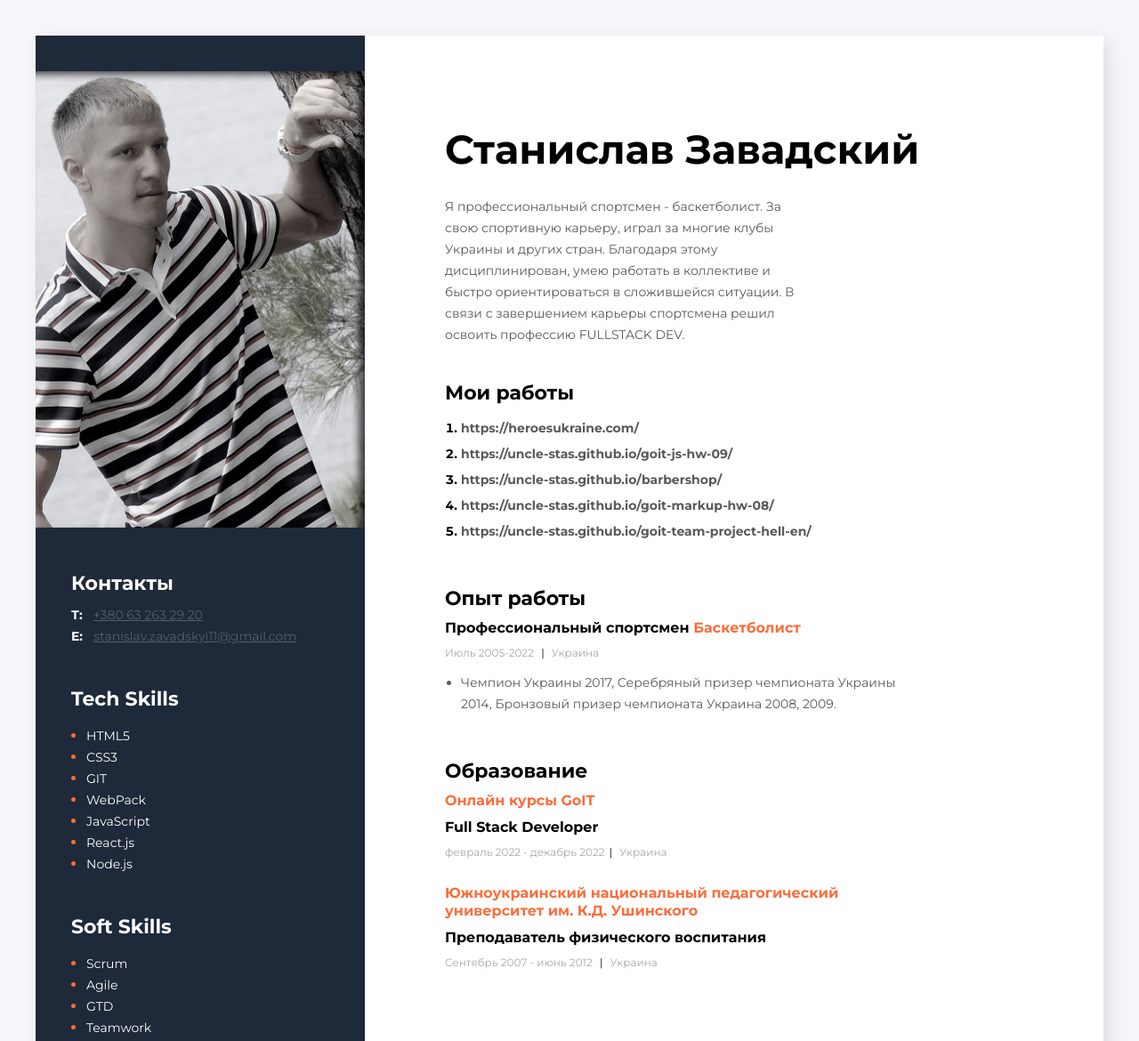
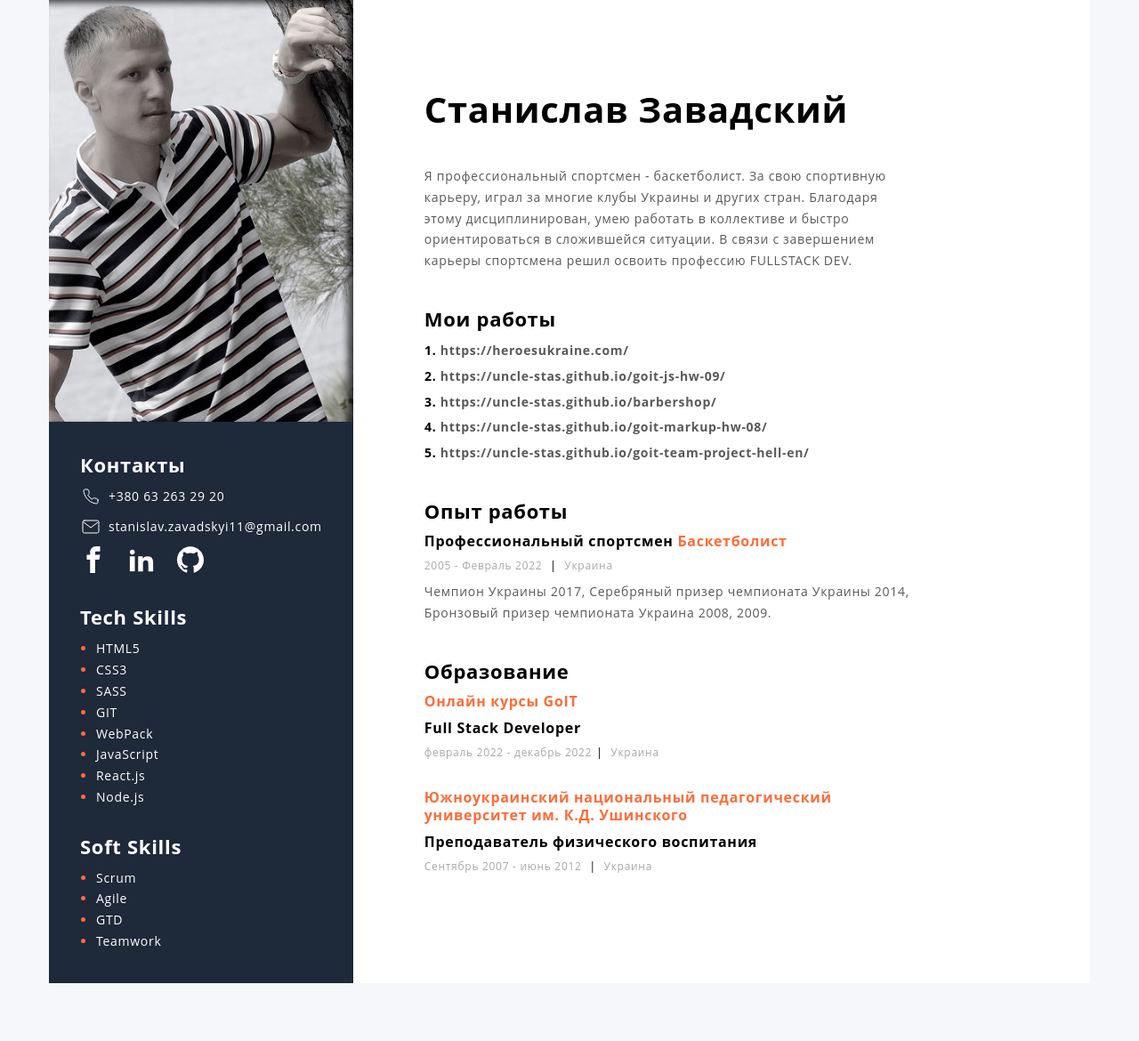
Before and after one commit to uncle-Stas/resume, a plain HTML site: page index.html in a window 1280 px wide. Shown: the top 1170 px of the page at 89% size. After the commit the page ends 1105 px from the top, so only its background shows below. Drawn offline with nearby package versions, Linux system fonts and the light colour scheme.

Commit message:
new resume

```diff
--- a/css/style.css
+++ /dev/null
@@ -1,195 +0,0 @@
-body {
-  font-family: 'Montserrat', sans-serif;
-  background-color: #f5f7fa;
-}
-
-.main-container {
-  display: flex;
-  flex-direction: row-reverse;
-  width: 1200px;
-  background-color: white;
-  margin: 40px auto;
-  box-shadow: 6px 6px 20px rgba(0, 0, 0, 0.1);
-}
-
-.right-side {
-  padding: 100px 90px;
-}
-
-.about-me-section {
-  margin: 0 0 40px 0;
-}
-
-.about-me-profession {
-  font-style: normal;
-  font-weight: 700;
-  font-size: 14px;
-  line-height: 17px;
-  color: black;
-  margin: 0 0 20px 0;
-}
-
-.about-me-name {
-  font-style: normal;
-  font-weight: bold;
-  font-size: 45px;
-  line-height: 55px;
-  color: black;
-  margin: 0 0 25px 0;
-}
-
-.about-me-text {
-  width: 400px;
-  font-style: normal;
-  font-weight: normal;
-  font-size: 14px;
-  line-height: 24px;
-  color: #595959;
-}
-
-.projects-title,
-.experience-title,
-.education-title {
-  font-style: normal;
-  font-weight: 700;
-  font-size: 22px;
-  line-height: 27px;
-  color: black;
-  margin: 0 0 10px 0;
-}
-
-.my-projects-section {
-  margin: 0 0 50px 0;
-}
-
-.my-projects-list {
-  padding-left: 18px;
-  font-style: normal;
-  font-weight: normal;
-  font-size: 14px;
-  line-height: 24px;
-}
-
-.my-project-list-item {
-  font-weight: 700;
-}
-
-.my-project-list-item:not(:last-child) {
-  margin-bottom: 5px;
-}
-
-.my-projects-link {
-  color: #595959;
-  text-decoration: none;
-}
-
-.my-projects-link:hover,
-.my-projects-link:focus {
-  color: #fb6d3a;
-}
-
-.my-project-breket {
-  font-weight: 700;
-  color: black;
-}
-
-.experience-work-section {
-  width: 525px;
-  margin: 0 0 50px 0;
-}
-
-.experience-block {
-  margin: 0 0 15px 0;
-}
-
-.experience-list {
-  padding-left: 18px;
-  font-style: normal;
-  font-weight: normal;
-  font-size: 14px;
-  line-height: 24px;
-  color: #595959;
-}
-
-.orange {
-  color: #fb6d3a;
-}
-
-.education-section {
-  margin-right: 200px;
-}
-
-.experience-title-data,
-.education-title-data {
-  font-style: normal;
-  font-weight: bold;
-  font-size: 16px;
-  line-height: 20px;
-  margin: 0 0 10px 0;
-}
-
-.calendar {
-  font-size: 12px;
-  font-weight: 400;
-  color: #a8a8a8;
-  line-height: 15px;
-  margin: 0 0 10px 0;
-}
-
-.calendar-breker {
-  color: black;
-  margin: 0 5px 0 5px;
-}
-
-.left-side {
-  width: 370px;
-  background-color: #1e2939;
-  padding-top: 40px;
-}
-
-.contacts,
-.tech-skills,
-.soft-skills {
-  margin-left: 40px;
-  margin-top: 45px;
-}
-
-.left-side-titls {
-  font-size: 22px;
-  color: white;
-  font-weight: 700;
-  line-height: 27px;
-  margin-bottom: 10px;
-}
-
-.t-e-contacts {
-  font-size: 14px;
-  color: white;
-  font-weight: 700;
-  margin-right: 8px;
-  line-height: 24px;
-}
-
-.t-e-contacts-data {
-  font-size: 14px;
-  font-weight: 400;
-  color: #565e6a;
-  line-height: 24px;
-}
-
-.t-e-contacts-data:hover,
-.t-e-contacts-data:focus {
-  color: #ffffff;
-}
-
-.tech-soft-skills-list {
-  padding-left: 17px;
-  color: #fb6d3a;
-}
-
-.tech-soft-skills-list-data {
-  color: white;
-  font-weight: 400;
-  font-size: 14px;
-  line-height: 24px;
-}
--- a/index.html
+++ b/index.html
@@ -9,74 +9,150 @@
       href="https://fonts.googleapis.com/css2?family=Lilita+One&family=Montserrat:wght@400;700&family=Noto+Serif:wght@400;700&display=swap"
       rel="stylesheet"
     />
-    <link rel="stylesheet" href="css/style.css" />
+    <link
+      rel="stylesheet"
+      href="https://cdnjs.cloudflare.com/ajax/libs/modern-normalize/1.1.0/modern-normalize.min.css"
+      integrity="sha512-wpPYUAdjBVSE4KJnH1VR1HeZfpl1ub8YT/NKx4PuQ5NmX2tKuGu6U/JRp5y+Y8XG2tV+wKQpNHVUX03MfMFn9Q=="
+      crossorigin="anonymous"
+      referrerpolicy="no-referrer"
+    />
+    <link rel="stylesheet" href="./css/main.min.css" />
   </head>
   <body>
-    <!--Главный раздел-->
-    <div class="main-container">
-      <!--главный раздел правая часть-->
-      <div class="right-side">
-        <!--Раздел про меня-->
-        <div class="about-me-section">
-          <h1 class="about-me-name">Станислав Завадский</h1>
+    <div class="container">
+      <section class="left-section">
+        <img class="foto" src="./img/main-foto.jpg" alt="" />
+        <div class="left-section__text-wrapper">
+          <h1 class="left-section__title">Станислав Завадский</h1>
+          <h2 class="secondary-title">Контакты</h2>
+          <ul class="contacts__list">
+            <li class="contacts__item">
+              <a href="tel:+380632632920" class="contacts__link">
+                <svg class="contacts-icon" width="24" height="24">
+                  <use href="./img/contacts-icon.svg#icon-phone"></use>
+                </svg>
+                +380 63 263 29 20</a
+              >
+            </li>
+            <li class="contacts__item">
+              <a href="mailto:stanislav.zavadskyi11@gmail.com" class="contacts__link">
+                <svg class="contacts-icon" width="24" height="24">
+                  <use href="./img/contacts-icon.svg#icon-mail"></use>
+                </svg>
+                stanislav.zavadskyi11@gmail.com</a
+              >
+            </li>
+            <li class="contacts__item">
+              <a
+                class="social-network__link"
+                href="https://www.facebook.com/profile.php?id=100008198832489"
+                rel="noopener noreferrer nofollow"
+                target="_blank"
+              >
+                <svg class="social-network__icon" width="30" height="30">
+                  <use href="./img/social-network-icon.svg#icon-facebook"></use>
+                </svg>
+              </a>
+              <a
+                class="social-network__link"
+                href="https://www.linkedin.com/in/stanislav-zavadskyi-83a121241/"
+                rel="noopener noreferrer nofollow"
+                target="_blank"
+              >
+                <svg class="social-network__icon" width="30" height="30">
+                  <use href="./img/social-network-icon.svg#icon-linkedin"></use>
+                </svg>
+              </a>
+              <a
+                class="social-network__link"
+                href="https://github.com/uncle-Stas"
+                rel="noopener noreferrer nofollow"
+                target="_blank"
+              >
+                <svg class="social-network__icon" width="30" height="30">
+                  <use href="./img/social-network-icon.svg#icon-github"></use>
+                </svg>
+              </a>
+            </li>
+          </ul>
 
-          <p class="about-me-text">
+          <!--Раздел Tech Skills-->
+          <h2 class="secondary-title">Tech Skills</h2>
+          <ul class="tech-skills__list">
+            <li class="skills__item">HTML5</li>
+            <li class="skills__item">CSS3</li>
+            <li class="skills__item">SASS</li>
+            <li class="skills__item">GIT</li>
+            <li class="skills__item">WebPack</li>
+            <li class="skills__item">JavaScript</li>
+            <li class="skills__item">React.js</li>
+            <li class="skills__item">Node.js</li>
+          </ul>
+
+          <!--Раздел Soft Skills-->
+          <h2 class="secondary-title">Soft Skills</h2>
+          <ul class="soft-skills__list">
+            <li class="skills__item">Scrum</li>
+            <li class="skills__item">Agile</li>
+            <li class="skills__item">GTD</li>
+            <li class="skills__item">Teamwork</li>
+          </ul>
+        </div>
+      </section>
+      <section class="right-section">
+        <h1 class="right-section__title">Станислав Завадский</h1>
+        <p class="about-me">
           Я профессиональный спортсмен - баскетболист. За свою спортивную карьеру, играл за многие
-            клубы Украины и других стран. Благодаря этому дисциплинирован, умею работать в
-            коллективе и быстро ориентироваться в сложившейся ситуации. В связи с завершением
-            карьеры спортсмена решил освоить профессию FULLSTACK DEV.
+          клубы Украины и других стран. Благодаря этому дисциплинирован, умею работать в коллективе
+          и быстро ориентироваться в сложившейся ситуации. В связи с завершением карьеры спортсмена
+          решил освоить профессию FULLSTACK DEV.
         </p>
-        </div>
-
-        <!--Раздел мои проэкты-->
-        <div class="my-projects-section">
-          <h3 class="projects-title">Мои работы</h3>
-
-          <ol class="my-projects-list">
-            <li class="my-project-list-item">
+        <h2 class="secondary-title secondary-title_black">Мои работы</h2>
+        <ol class="my-projects__list">
+          <li class="my-projects__item">
             <a
               href="https://heroesukraine.com/"
-                class="my-projects-link"
+              class="my-projects__link"
               rel="noopener noreferrer nofollow"
               target="_blank"
             >
               https://heroesukraine.com/</a
             >
           </li>
-            <li class="my-project-list-item">
+          <li class="my-projects__item">
             <a
               href="https://uncle-stas.github.io/goit-js-hw-09/"
-                class="my-projects-link"
+              class="my-projects__link"
               rel="noopener noreferrer nofollow"
               target="_blank"
             >
               https://uncle-stas.github.io/goit-js-hw-09/</a
             >
           </li>
-            <li class="my-project-list-item">
+          <li class="my-projects__item">
             <a
               href="https://uncle-stas.github.io/barbershop/"
-                class="my-projects-link"
+              class="my-projects__link"
               rel="noopener noreferrer nofollow"
               target="_blank"
             >
               https://uncle-stas.github.io/barbershop/</a
             >
           </li>
-            <li class="my-project-list-item">
+          <li class="my-projects__item">
             <a
               href="https://uncle-stas.github.io/goit-markup-hw-08/"
-                class="my-projects-link"
+              class="my-projects__link"
               rel="noopener noreferrer nofollow"
               target="_blank"
             >
               https://uncle-stas.github.io/goit-markup-hw-08/</a
             >
           </li>
-            <li class="my-project-list-item">
+          <li class="my-projects__item">
             <a
               href="https://uncle-stas.github.io/goit-team-project-hell-en/"
-                class="my-projects-link"
+              class="my-projects__link"
               rel="noopener noreferrer nofollow"
               target="_blank"
             >
@@ -84,95 +160,33 @@
             >
           </li>
         </ol>
-        </div>
-
-        <!--раздел опыт работы-->
-        <div class="experience-work-section">
-          <h3 class="experience-title">Опыт работы</h3>
-
-          <!--Компания 3-->
-          <div class="experience-block">
-            <h4 class="experience-title-data">
-              Профессиональный спортсмен <span class="orange">Баскетболист</span>
-            </h4>
-            <p class="calendar">Июль 2005-2022 <span class="calendar-breker">|</span> Украина</p>
-
-            <ul class="experience-list">
-              <li>
+        <h2 class="secondary-title secondary-title_black">Опыт работы</h2>
+        <p class="subtitle">
+          Профессиональный спортсмен <span class="subtitle_accent">Баскетболист</span>
+        </p>
+        <p class="calendar">2005 - Февраль 2022 <span class="calendar__breker">|</span> Украина</p>
+        <p class="achievements">
           Чемпион Украины 2017, Серебряный призер чемпионата Украины 2014, Бронзовый призер
           чемпионата Украина 2008, 2009.
-              </li>
-            </ul>
-          </div>
-        </div>
-
-        <!--Раздел образование-->
-        <div class="education-section">
-          <h3 class="education-title">Образование</h3>
-          <h4 class="education-title-data">
-            <span class="orange">Онлайн курсы GoIT</span>
-          </h4>
-          <h4 class="education-title-data">Full Stack Developer</h4>
+        </p>
+         <h2 class="secondary-title secondary-title_black">Образование</h2>
+          <p class="subtitle subtitle_accent">
+            Онлайн курсы GoIT
+          </p>
+          <p class="subtitle">Full Stack Developer</p>
           <p class="calendar">
-            февраль 2022 - декабрь 2022<span class="calendar-breker">|</span> Украина
+            февраль 2022 - декабрь 2022<span class="calendar__breker">|</span> Украина
           </p>
-          <br />
-          <h4 class="education-title-data">
-            <span class="orange"
-              >Южноукраинский национальный педагогический университет им. К.Д. Ушинского</span
-            >
-          </h4>
-          <h4 class="education-title-data">Преподаватель физического воспитания</h4>
+          <br>
+          <p class="subtitle subtitle_accent">
+              Южноукраинский национальный педагогический университет им. К.Д. Ушинского
+          </p>
+          <p class="subtitle">Преподаватель физического воспитания</p>
           <p class="calendar">
-            Сентябрь 2007 - июнь 2012 <span class="calendar-breker">|</span> Украина
+            Сентябрь 2007 - июнь 2012 <span class="calendar__breker">|</span> Украина
           </p>
         </div>
-      </div>
-
-      <!--Главный раздел левая часть-->
-      <aside class="left-side">
-        <img src="img/main foto.jpg" alt="Мое фото" width="370px" />
-
-        <!--Раздел контакты-->
-        <div class="contacts">
-          <h3 class="left-side-titls">Контакты</h3>
-          <div>
-            <span class="t-e-contacts">Т:</span>
-            <a class="t-e-contacts-data" href="tel:+380632632920">+380 63 263 29 20</a>
-          </div>
-          <div>
-            <span class="t-e-contacts">E:</span>
-            <a class="t-e-contacts-data" href="mailto:stanislav.zavadskyi11@gmail.com"
-              >stanislav.zavadskyi11@gmail.com</a
-            >
-          </div>
-        </div>
-
-        <!--Раздел Tech Skills-->
-        <div class="tech-skills">
-          <h3 class="left-side-titls">Tech Skills</h3>
-          <ul class="tech-soft-skills-list">
-            <li><span class="tech-soft-skills-list-data">HTML5</span></li>
-            <li><span class="tech-soft-skills-list-data">CSS3</span></li>
-            <li><span class="tech-soft-skills-list-data">GIT</span></li>
-            <li><span class="tech-soft-skills-list-data">WebPack</span></li>
-            <li><span class="tech-soft-skills-list-data">JavaScript</span></li>
-            <li><span class="tech-soft-skills-list-data">React.js</span></li>
-            <li><span class="tech-soft-skills-list-data">Node.js</span></li>
-          </ul>
-        </div>
-
-        <!--Раздел Soft Skills-->
-        <div class="soft-skills">
-          <h3 class="left-side-titls">Soft Skills</h3>
-          <ul class="tech-soft-skills-list">
-            <li><span class="tech-soft-skills-list-data">Scrum</span></li>
-            <li><span class="tech-soft-skills-list-data">Agile</span></li>
-            <li><span class="tech-soft-skills-list-data">GTD</span></li>
-            <li><span class="tech-soft-skills-list-data">Teamwork</span></li>
-          </ul>
-        </div>
-      </aside>
+      </section>
     </div>
   </body>
 </html>
--- /dev/null
+++ b/sass/base/_base-style.scss
@@ -0,0 +1,12 @@
+body {
+  background-color: var(--body-color);
+  font-family: 'Open Sans', sans-serif;
+  color: var(--text-prime-color);
+  font-size: 14px;
+  line-height: 1.7;
+  letter-spacing: 0.05em;
+}
+
+a {
+  color: inherit;
+}
--- /dev/null
+++ b/sass/base/_null-style.scss
@@ -0,0 +1,25 @@
+ul,
+ol,
+li {
+  margin: 0;
+  padding: 0;
+}
+
+h1,
+h2,
+h3,
+h4,
+h5,
+h6,
+p {
+  margin: 0;
+  padding: 0;
+}
+
+img {
+  display: block;
+}
+
+a {
+  text-decoration: none;
+}
--- /dev/null
+++ b/sass/base/_variable-colors.scss
@@ -0,0 +1,10 @@
+:root {
+  --body-color: #f5f7fa;
+  --text-prime-color: #595959;
+  --text-second-color: #ffffff;
+  --text-title-color: #000000;
+  --text-calendar-color: #a8a8a8;
+  --accent-color: #fb6d3a;
+  --section1-color: #1e2939;
+  --section2-color: #ffffff;
+}
--- /dev/null
+++ b/sass/components/_secondary-title.scss
@@ -0,0 +1,10 @@
+.secondary-title {
+  font-size: 22px;
+  font-weight: 700;
+  line-height: 27px;
+  margin-bottom: 10px;
+
+  &_black {
+    color: var(--text-title-color);
+  }
+}
--- /dev/null
+++ b/sass/layouts/_left-section.scss
@@ -0,0 +1,89 @@
+.left-section {
+  background-color: var(--section1-color);
+  color: var(--text-second-color);
+}
+
+.left-section__text-wrapper {
+  padding: 35px;
+}
+
+.foto {
+  margin: 0 auto;
+  max-width: 100%;
+}
+
+.left-section__title {
+  font-weight: 700;
+  font-size: 32px;
+  line-height: 38px;
+  margin-bottom: 40px;
+  @media screen and (min-width: 1200px) {
+    display: none;
+  }
+}
+
+.contacts__list {
+  list-style: none;
+  margin-bottom: 30px;
+}
+
+.contacts__item {
+  &:not(:last-child) {
+    margin-bottom: 10px;
+  }
+}
+
+.contacts__link {
+  display: flex;
+  align-items: center;
+  transition: color 300ms linear;
+
+  &:hover,
+  &:focus {
+    color: var(--accent-color);
+
+    & > .contacts-icon {
+      stroke: var(--accent-color);
+    }
+  }
+}
+
+.contacts-icon {
+  stroke: var(--text-second-color);
+  margin-right: 8px;
+  transition: stroke 300ms linear;
+}
+
+.social-network__link {
+  display: inline-block;
+  &:not(:last-child) {
+    margin-right: 20px;
+  }
+
+  &:hover,
+  &:focus {
+    & > .social-network__icon {
+      fill: var(--accent-color);
+    }
+  }
+}
+
+.social-network__icon {
+  fill: var(--text-second-color);
+  transition: fill 300ms linear;
+}
+
+.tech-skills__list {
+  margin-bottom: 30px;
+  padding-left: 18px;
+}
+
+.soft-skills__list {
+  padding-left: 18px;
+}
+
+.skills__item {
+  &::marker {
+    color: var(--accent-color);
+  }
+}
--- /dev/null
+++ b/sass/layouts/_right-section.scss
@@ -0,0 +1,82 @@
+.right-section {
+  padding: 35px;
+  background-color: var(--section2-color);
+
+  @media screen and (min-width: 1200px) {
+    padding-left: 80px;
+    width: 100%;
+  }
+}
+
+.right-section__title {
+  margin-top: 65px;
+  font-weight: 700;
+  font-size: 40px;
+  line-height: 46px;
+  margin-bottom: 40px;
+  color: var(--text-title-color);
+
+  @media screen and (max-width: 1199px) {
+    display: none;
+  }
+}
+
+.about-me {
+  margin-bottom: 40px;
+  max-width: 550px;
+}
+
+.my-projects__list {
+  padding-left: 18px;
+  margin-bottom: 40px;
+}
+
+.my-projects__item {
+  &:not(:last-child) {
+    margin-bottom: 5px;
+  }
+
+  &::marker {
+    color: var(--text-title-color);
+    font-weight: 700;
+  }
+}
+
+.my-projects__link {
+  font-weight: 700;
+  &:hover,
+  &:focus {
+    color: var(--accent-color);
+  }
+}
+
+.subtitle {
+  max-width: 500px;
+  margin-bottom: 10px;
+  font-weight: 700;
+  font-size: 16px;
+  line-height: 20px;
+  color: var(--text-title-color);
+
+  &_accent {
+    color: var(--accent-color);
+  }
+}
+
+.calendar {
+  font-size: 12px;
+  font-weight: 400;
+  color: #a8a8a8;
+  line-height: 15px;
+  margin: 0 0 10px 0;
+
+  &__breker {
+    color: black;
+    margin: 0 5px 0 5px;
+  }
+}
+
+.achievements {
+  margin-bottom: 40px;
+  max-width: 550px;
+}
--- /dev/null
+++ b/sass/utils/_container.scss
@@ -0,0 +1,13 @@
+.container {
+  padding: 0 15px;
+  margin: 0 auto;
+
+  @media screen and (min-width: 480px) {
+    width: 480px;
+  }
+
+  @media screen and (min-width: 1200px) {
+    width: 1200px;
+    display: flex;
+  }
+}
```
Also changed, not shown: sass/main.scss (added, +14 -0 lines), css/main.css (added), css/main.min.css (added), img/contacts-icon.svg (added), img/main-foto.jpg (renamed from img/main foto.jpg), img/social-network-icon.svg (added), 2 other files. Lines whose indentation alone changed are shown as unchanged.
